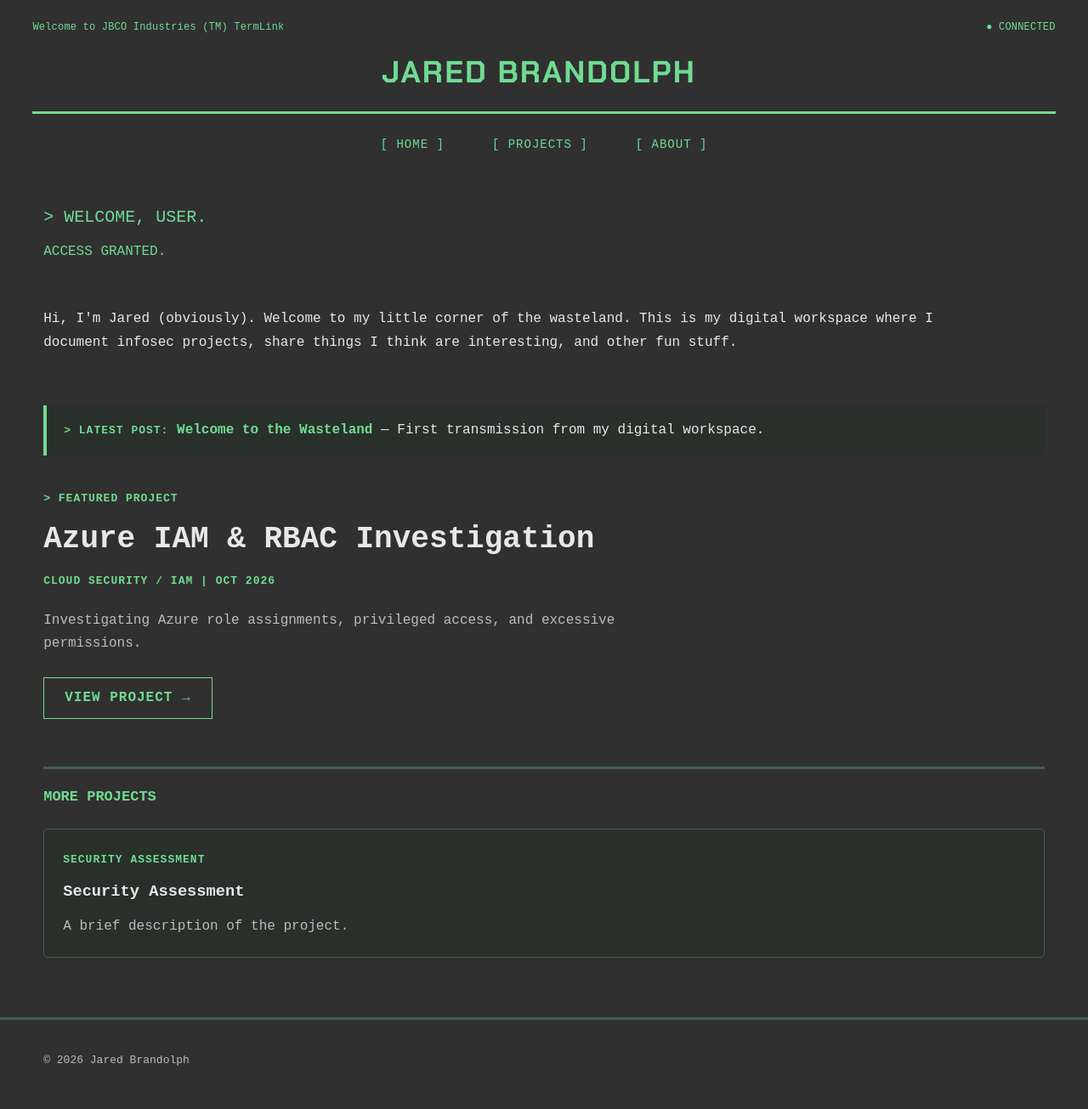
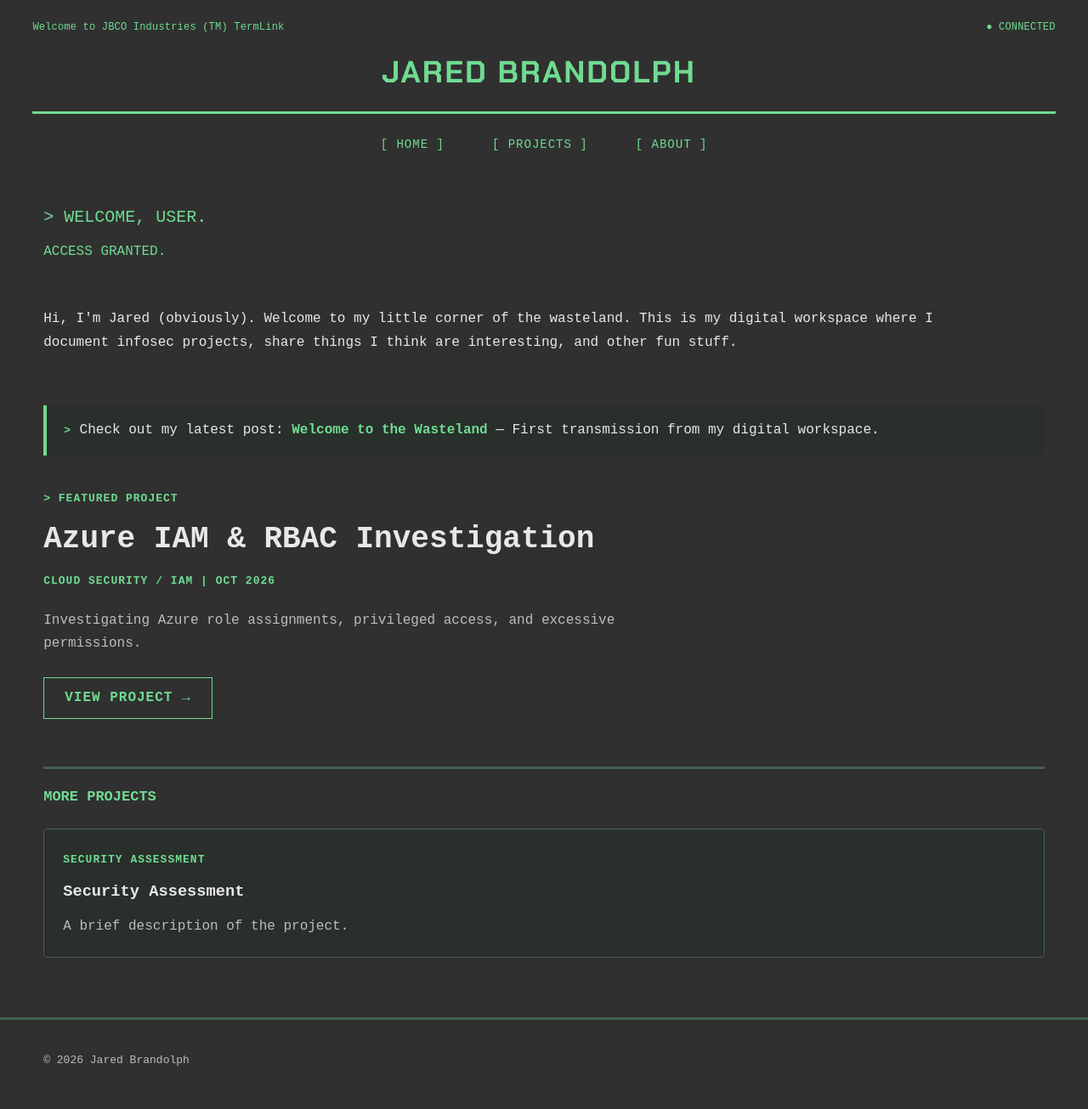
Before and after one commit to brandolphj/brandolphj.github.io, a Jekyll site: the page built from index.html, in a window 1280 px wide. Shown: the whole page at 85% size. Built offline with Jekyll 4.4.1, drawn with Linux system fonts in a browser that asks for light colours.

Commit message:
Update latest post banner in index.html
Removed extraneous 'LATEST POST:' text from the latest post banner.

```diff
--- a/index.html
+++ b/index.html
@@ -26,7 +26,7 @@ title: Home
 {% if latest_post %}
 <div class="latest-banner">
   <p>
-    <span class="category">&gt; LATEST POST:</span>
+    <span class="category">&gt;</span> Check out my latest post:
     <a href="{{ latest_post.url | relative_url }}">
       <strong>{{ latest_post.title | escape }}</strong>
     </a>
```
